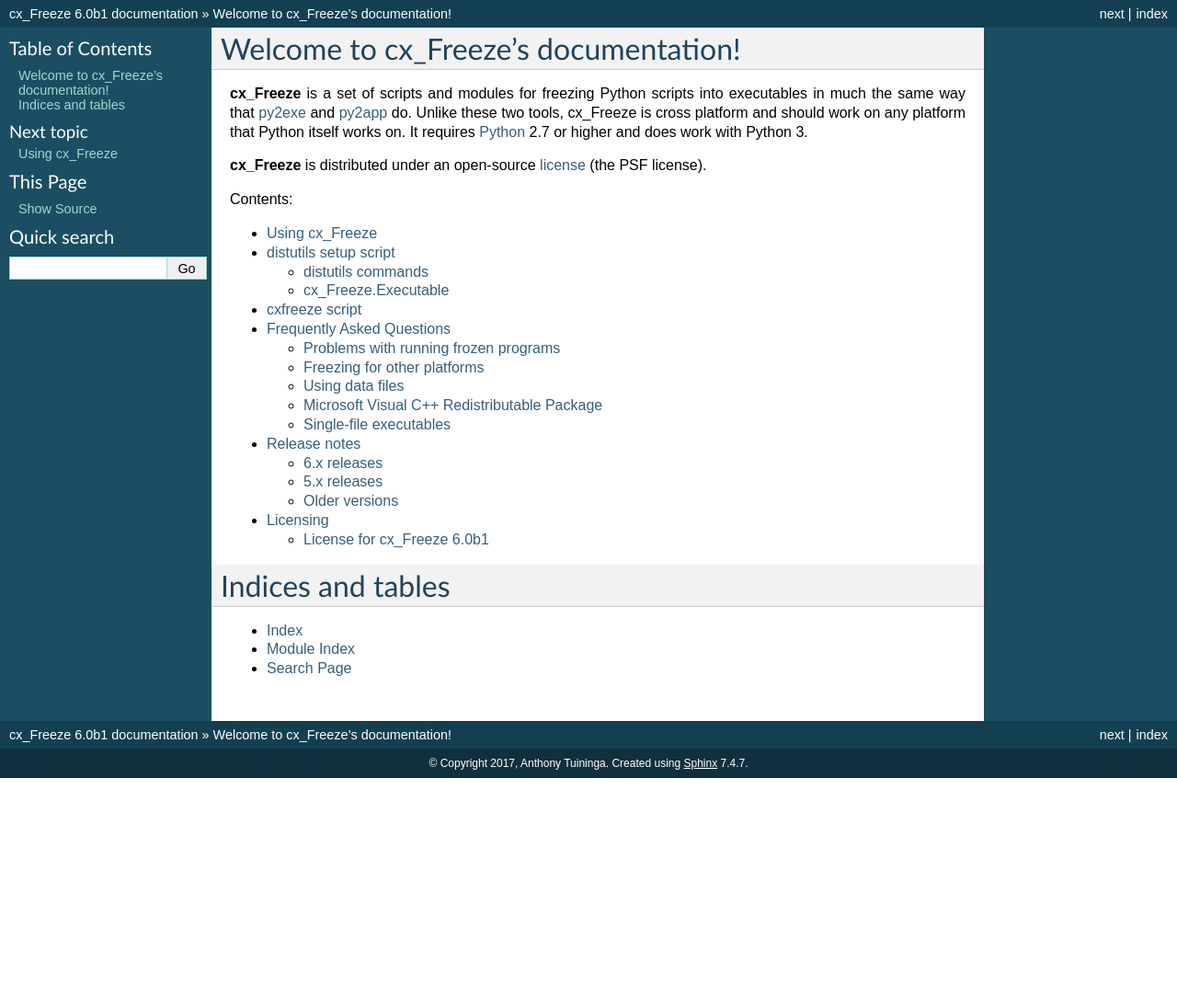
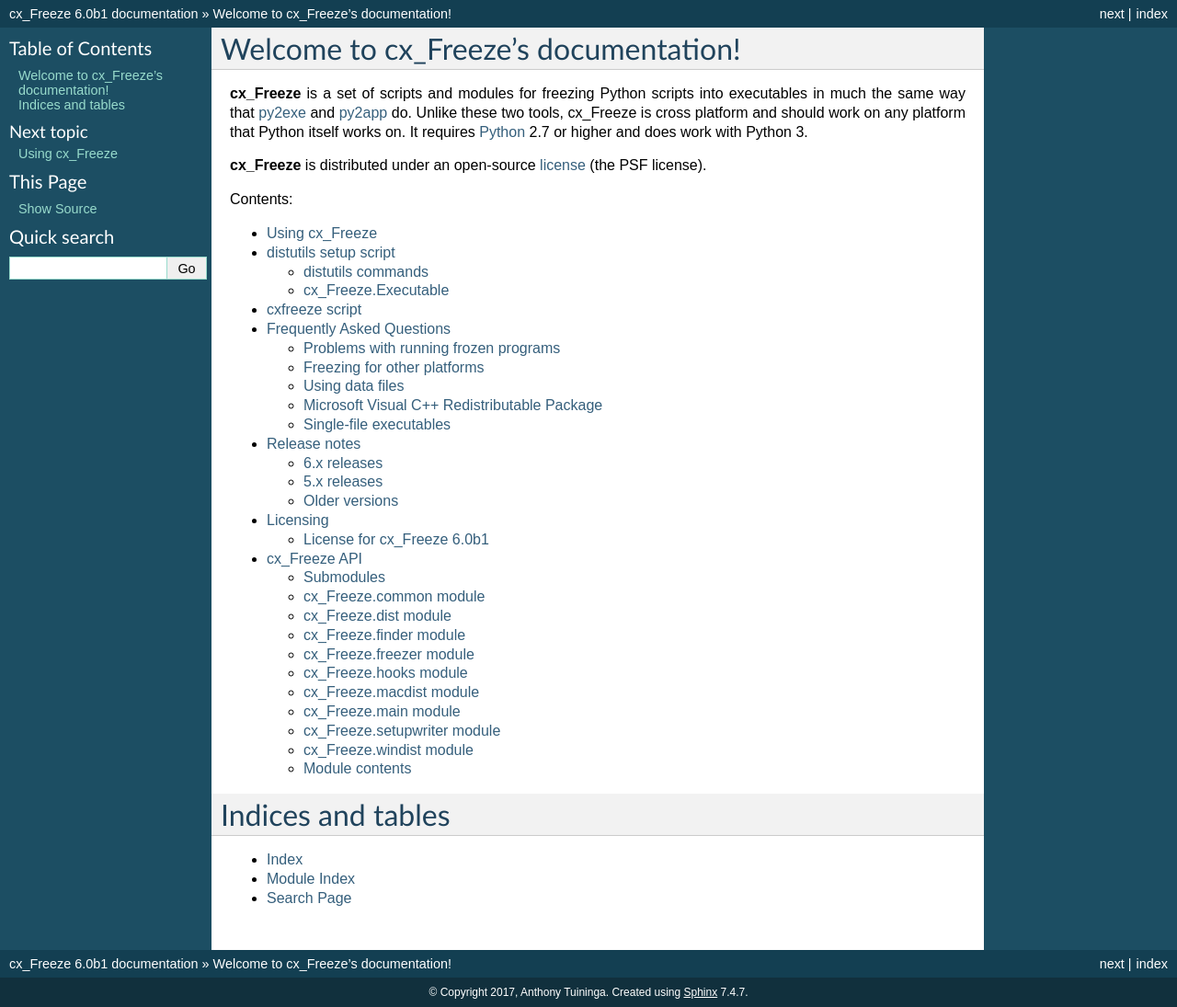
Before and after one commit to marcelotduarte/cx_Freeze, a Sphinx documentation site: the page built from doc/index.rst, in a window 1280 px wide. Shown: the whole page at 92% size. Built offline with Sphinx 7.4.7, drawn with Linux system fonts in a browser that asks for light colours; formulas are drawn with MathJax 3; pages that are not in the unit, such as notebooks, are missing from menus; before the commit the page ends 900 px from its top, so only the background shows below that.

Commit message:
Add generated cx_Freeze API to Sphinx autodocs

```diff
--- /dev/null
+++ b/doc/api.rst
@@ -0,0 +1,86 @@
+cx\_Freeze API
+==================
+
+Submodules
+----------
+
+cx\_Freeze\.common module
+-------------------------
+
+.. automodule:: cx_Freeze.common
+    :members:
+    :undoc-members:
+    :show-inheritance:
+
+cx\_Freeze\.dist module
+-----------------------
+
+.. automodule:: cx_Freeze.dist
+    :members:
+    :undoc-members:
+    :show-inheritance:
+
+cx\_Freeze\.finder module
+-------------------------
+
+.. automodule:: cx_Freeze.finder
+    :members:
+    :undoc-members:
+    :show-inheritance:
+
+cx\_Freeze\.freezer module
+--------------------------
+
+.. automodule:: cx_Freeze.freezer
+    :members:
+    :undoc-members:
+    :show-inheritance:
+
+cx\_Freeze\.hooks module
+------------------------
+
+.. automodule:: cx_Freeze.hooks
+    :members:
+    :undoc-members:
+    :show-inheritance:
+
+cx\_Freeze\.macdist module
+--------------------------
+
+.. automodule:: cx_Freeze.macdist
+    :members:
+    :undoc-members:
+    :show-inheritance:
+
+cx\_Freeze\.main module
+-----------------------
+
+.. automodule:: cx_Freeze.main
+    :members:
+    :undoc-members:
+    :show-inheritance:
+
+cx\_Freeze\.setupwriter module
+------------------------------
+
+.. automodule:: cx_Freeze.setupwriter
+    :members:
+    :undoc-members:
+    :show-inheritance:
+
+cx\_Freeze\.windist module
+--------------------------
+
+.. automodule:: cx_Freeze.windist
+    :members:
+    :undoc-members:
+    :show-inheritance:
+
+
+Module contents
+---------------
+
+.. automodule:: cx_Freeze
+    :members:
+    :undoc-members:
+    :show-inheritance:
--- a/doc/conf.py
+++ b/doc/conf.py
@@ -25,7 +25,18 @@
 
 # Add any Sphinx extension module names here, as strings. They can be extensions
 # coming with Sphinx (named 'sphinx.ext.*') or your custom ones.
-extensions = ['sphinx.ext.autodoc', 'sphinx.ext.viewcode']
+extensions = [
+    'sphinx.ext.autodoc',
+    'sphinx.ext.doctest',
+    'sphinx.ext.intersphinx',
+    'sphinx.ext.coverage',
+    'sphinx.ext.todo',
+    'sphinx.ext.imgmath',
+    'sphinx.ext.ifconfig',
+    'sphinx.ext.viewcode',
+    'sphinx.ext.githubpages',
+    'numpydoc',
+]
 
 # Add any paths that contain templates here, relative to this directory.
 templates_path = ['_templates']
--- a/doc/index.rst
+++ b/doc/index.rst
@@ -21,6 +21,8 @@
    releasenotes.rst
    development/index.rst
    license.rst
+   api.rst
+
 
 Indices and tables
 ==================
```
